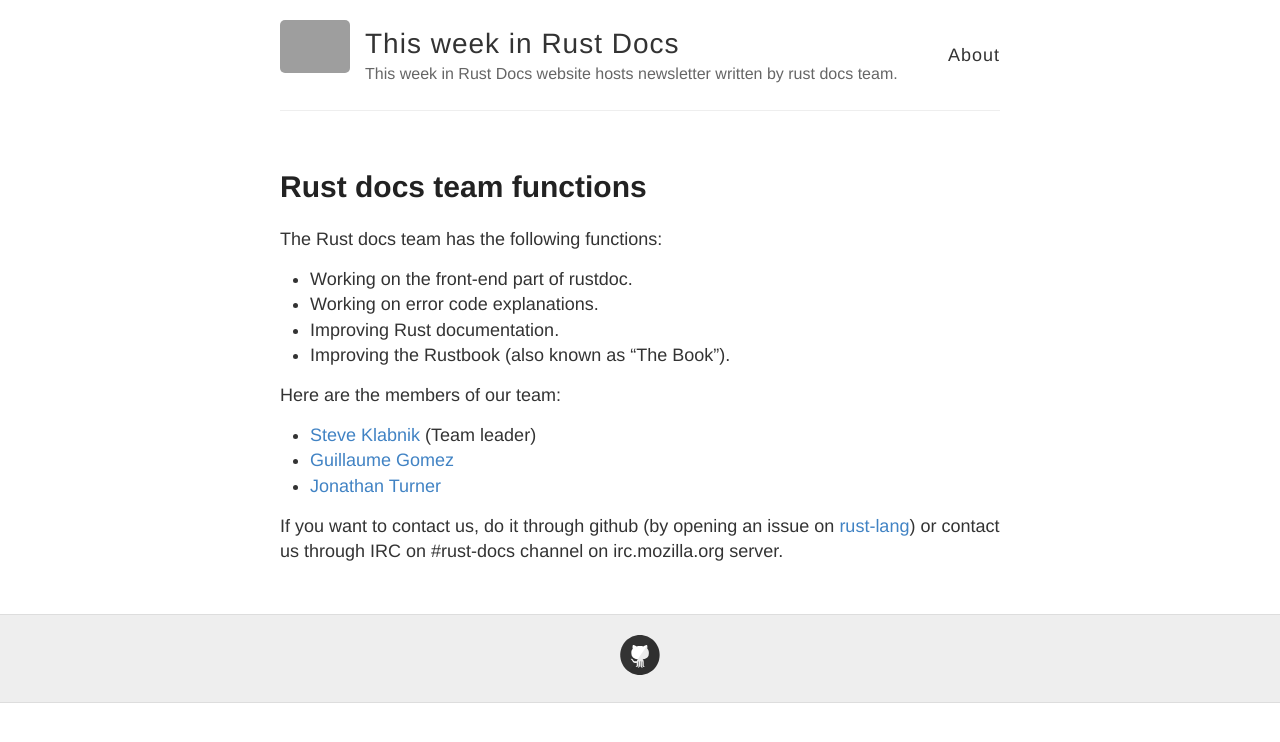
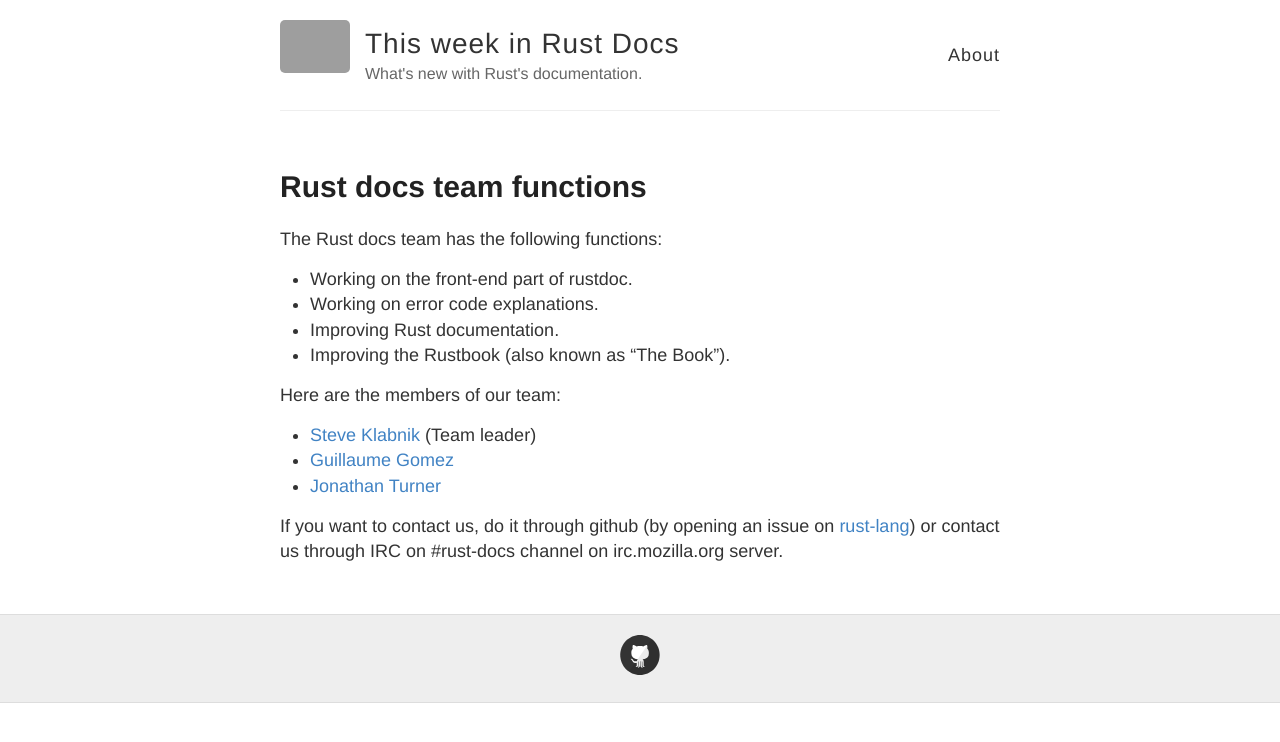
Before and after one commit to GuillaumeGomez/this-week-in-rust-docs, a Jekyll site: the page built from about.md, in a window 1280 px wide. Shown: the top 742 px of the page. Built offline with Jekyll 4.4.1, drawn with Linux system fonts in a browser that asks for light colours; grey boxes are pictures that could not be loaded.

Commit message:
Update _config.yml

```diff
--- a/_config.yml
+++ b/_config.yml
@@ -1,6 +1,6 @@
 name: This week in Rust Docs
 title: This week in Rust Docs
-description: This week in Rust Docs website hosts newsletter written by rust docs team.
+description: What's new with Rust's documentation.
 avatar: https://www.rust-lang.org/logos/rust-logo-blk.svg
 
 #
```
